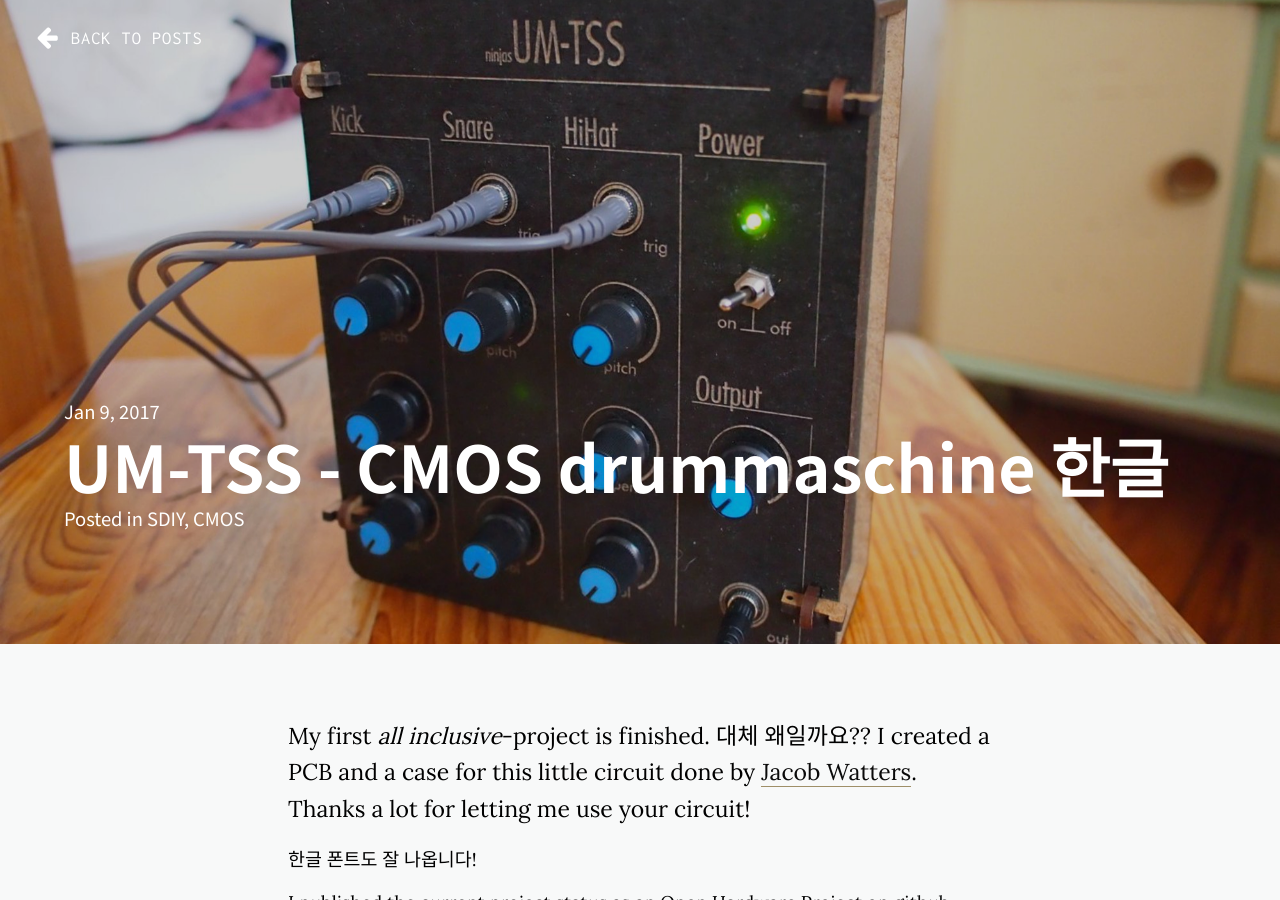
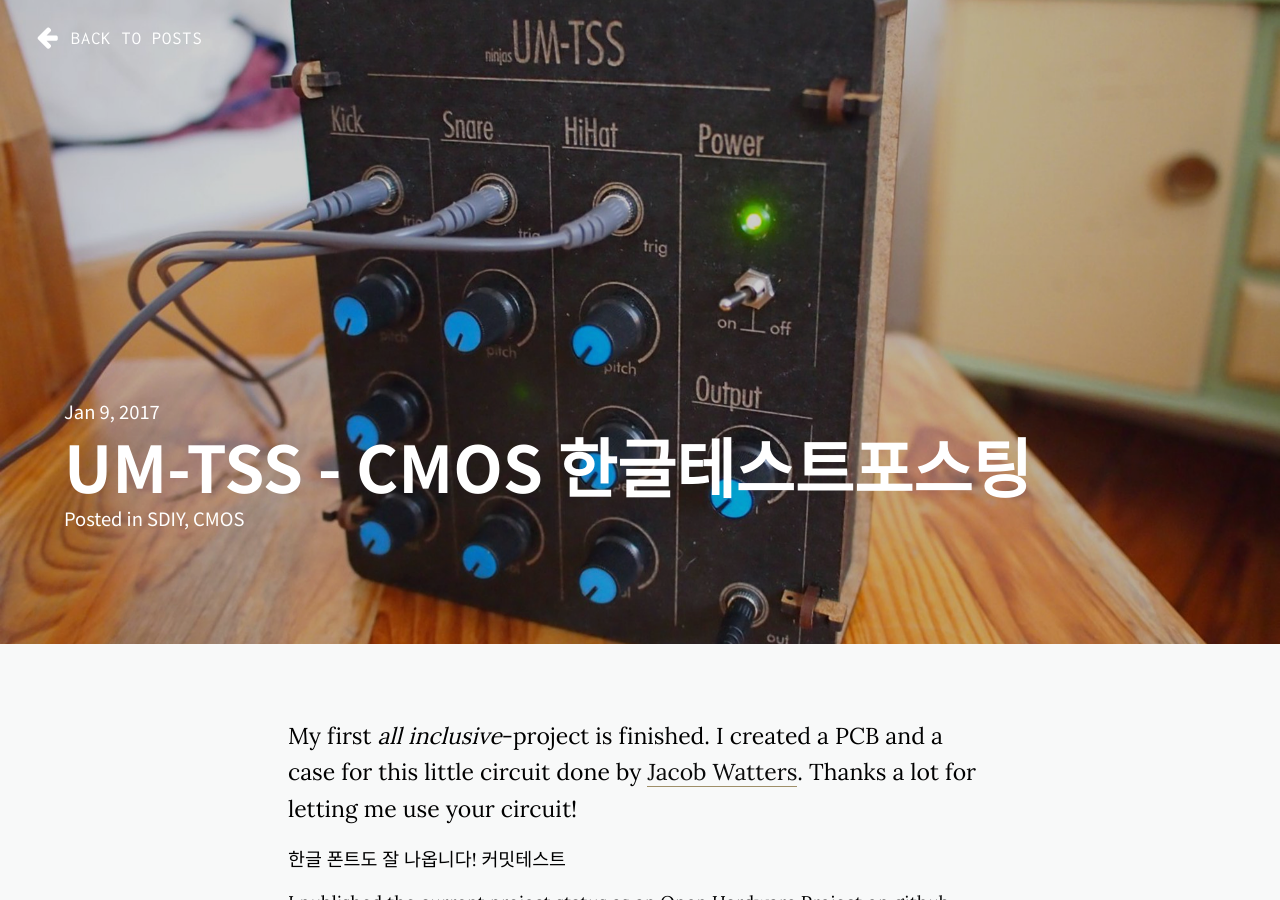
Before and after one commit to danb11/danb11.github.io, a Jekyll site: the page built from _posts/2017-01-09-um-tss.markdown, in a window 1280 px wide and 900 px high. Built offline with Jekyll 4.4.1, drawn with Linux system fonts in a browser that asks for light colours; nearby versions of some CDN libraries.

```diff
--- a/_posts/2017-01-09-um-tss.markdown
+++ b/_posts/2017-01-09-um-tss.markdown
@@ -1,6 +1,6 @@
 ---
 layout: post
-title: "UM-TSS - CMOS drummaschine 한글"
+title: "UM-TSS - CMOS 한글테스트포스팅"
 date: 2017-01-09
 categories:
   - SDIY
@@ -9,8 +9,8 @@ description: UM-TSS PCB and Case project
 image: /assets/images/2017-um-tss/cover.JPG
 image-sm: /assets/images/2017-um-tss/thumb.JPG
 ---
-My first ***all inclusive***-project is finished. 대체 왜일까요?? I created a PCB and a case for this little circuit done by [Jacob Watters](http://www.jacobwatters.com/blog/um-tss-drum-machine/). Thanks a lot for letting me use your circuit!
+My first ***all inclusive***-project is finished. I created a PCB and a case for this little circuit done by [Jacob Watters](http://www.jacobwatters.com/blog/um-tss-drum-machine/). Thanks a lot for letting me use your circuit!
 
-한글 폰트도 잘 나옵니다!
+한글 폰트도 잘 나옵니다! 커밋테스트
 
 I published the current project status as an Open Hardware Project on [github](https://github.com/tommueller/UM-TSS).
```
